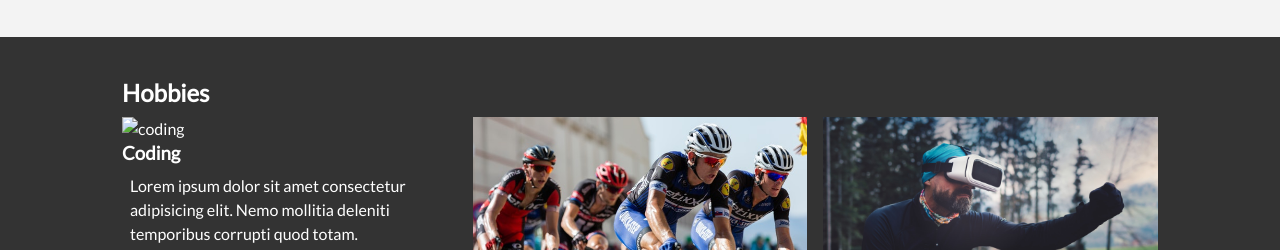
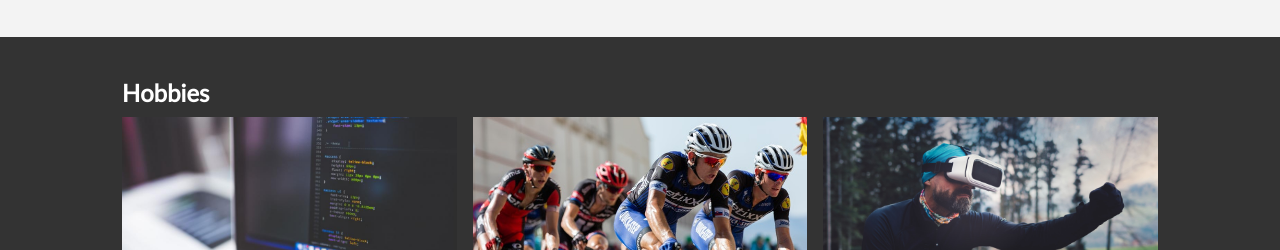
Before and after one commit to Ayoola32/Tiidelab-portfolio, a plain HTML site: page index.html in a window 1280 px wide. Shown: the part 1331-1581 px from the top of the page. Drawn offline with Linux system fonts and the light colour scheme; files whose address does not match are found by name.

Commit message:
error loading image, ive to retry again

```diff
--- a/index.html
+++ b/index.html
@@ -135,7 +135,7 @@
             <div class="hobbies-container">
 
                 <article class="card">
-                    <img src="/project/img/1.jpg" alt="coding">
+                    <img src="./img/1.jpg" alt="coding">
 
                     <div>
                         <div class="category category-code">
```
